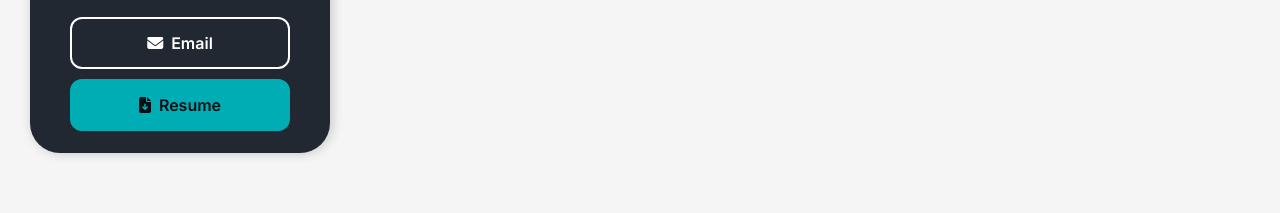
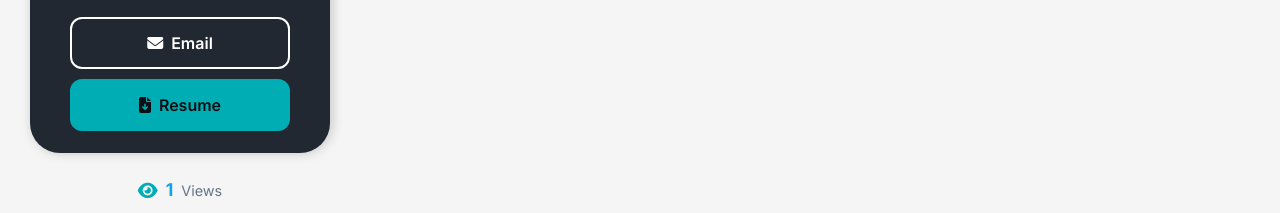
Before and after one commit to ARUNAGIRINATHAN-K/My-Portfolio, a plain HTML site: page index.html in a window 1280 px wide. Shown: the part 627-840 px from the top of the page. Drawn offline with nearby package versions, Linux system fonts and the light colour scheme.

Commit message:
updated-with-view-count

```diff
--- a/index.html
+++ b/index.html
@@ -93,6 +93,12 @@
                                 class="fas fa-envelope"></i>Email</a>
                         <a class="btn-solid" href="#resume" aria-label="Open Resume"><i
                                 class="fas fa-file-arrow-down"></i>Resume</a>
+                    </div>
+
+                    <div class="view-counter">
+                        <i class="fas fa-eye"></i>
+                        <span id="view-count">0</span>
+                        <span class="view-label">Views</span>
                     </div>
                 </aside>
             </div>
--- a/scripts.js
+++ b/scripts.js
@@ -7,6 +7,27 @@ document.addEventListener("contextmenu", function (event) {
 });
 
 document.addEventListener('DOMContentLoaded', function () {
+    // Initialize view counter
+    function initializeViewCounter() {
+        const viewCountKey = 'portfolio-view-count';
+        let currentCount = localStorage.getItem(viewCountKey);
+
+        if (currentCount === null) {
+            currentCount = 1;
+        } else {
+            currentCount = parseInt(currentCount) + 1;
+        }
+
+        localStorage.setItem(viewCountKey, currentCount);
+
+        const viewCountElement = document.getElementById('view-count');
+        if (viewCountElement) {
+            viewCountElement.textContent = currentCount;
+        }
+    }
+
+    initializeViewCounter();
+
     function showSection(section) {
         document.querySelectorAll('.section-card').forEach(function (card) {
             card.classList.remove('active');
--- a/styles.css
+++ b/styles.css
@@ -119,6 +119,34 @@ body {
 .btn-ghost:hover { background: #ffffff; color: #222831; }
 .btn-solid { background: var(--accent); color: #0a0f14; border: 2px solid var(--accent); }
 .btn-solid:hover { filter: brightness(1.05); }
+
+/* View counter */
+.view-counter {
+    display: flex;
+    align-items: center;
+    justify-content: center;
+    gap: 8px;
+    margin-top: 25px;
+    padding-top: 20px;
+    border-top: 1px solid rgba(255, 255, 255, 0.1);
+    color: var(--muted);
+    font-size: 0.95rem;
+}
+
+.view-counter i {
+    color: var(--accent);
+    font-size: 1.1rem;
+}
+
+.view-counter #view-count {
+    font-weight: 700;
+    color: var(--brand);
+    font-size: 1.1rem;
+}
+
+.view-label {
+    font-size: 0.9rem;
+}
 
 /* Right side nav */
 .side-nav { position: fixed; right: 20px; top: 50%; transform: translateY(-50%); z-index: 1000; display:flex; flex-direction:column; gap:15px; }
```
